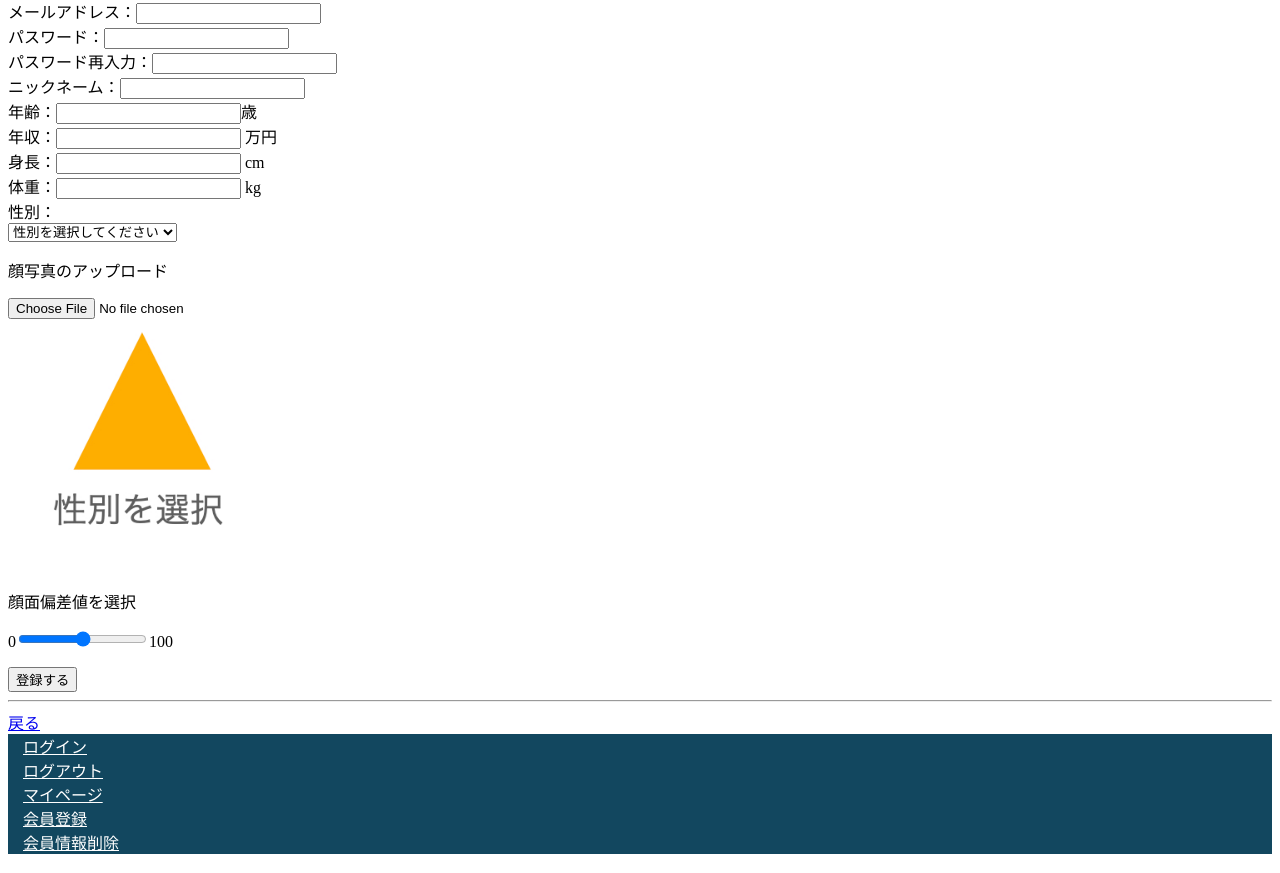
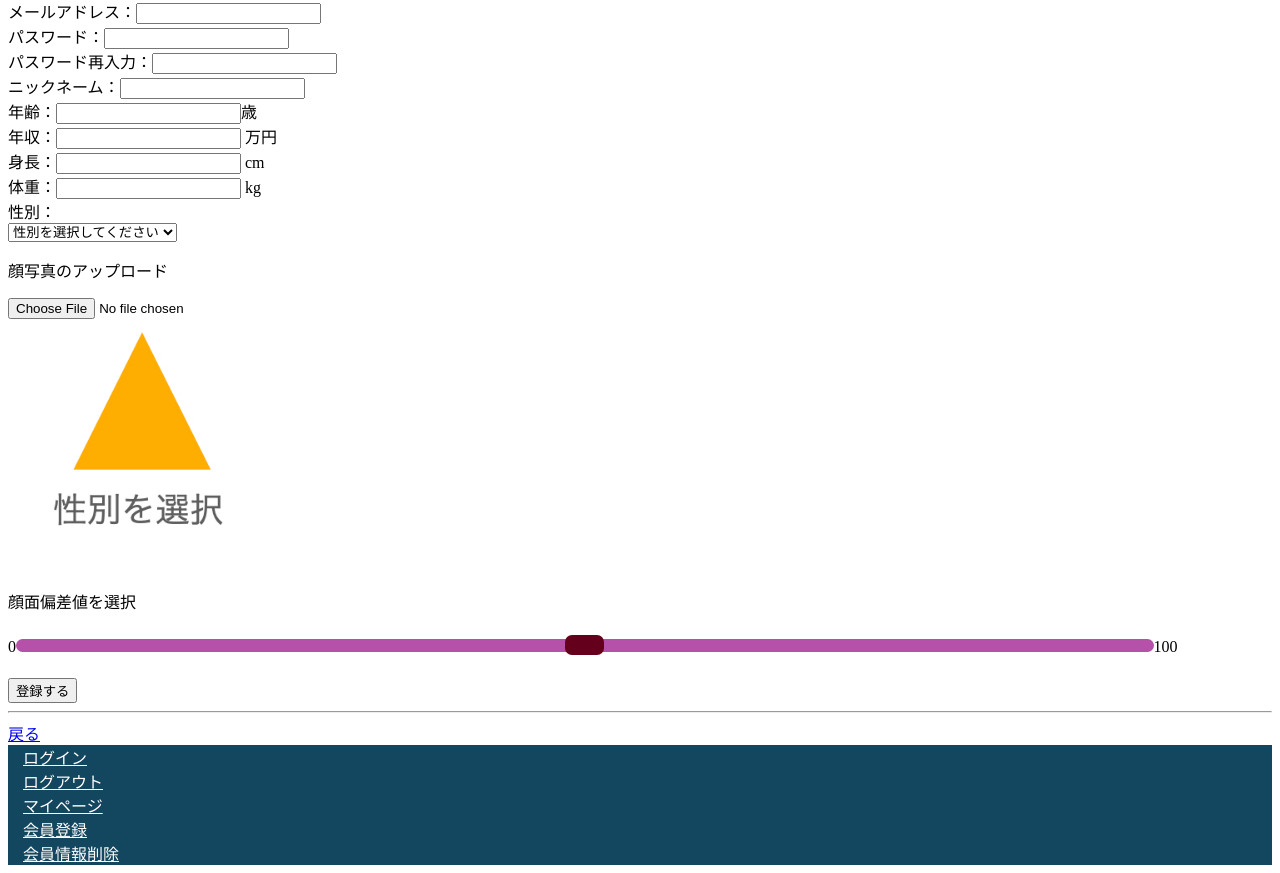
Before and after one commit to daisuke-del/level5, a PHP site: page /register.php in a window 1280 px wide. Shown: the part 187-1060 px from the top of the page. Run offline with PHP 8.4, Linux system fonts and the light colour scheme; some libraries are stand-ins or nearby versions.

Commit message:
slider 1st

```diff
--- a/php/level/css/style.css
+++ b/php/level/css/style.css
@@ -45,6 +45,95 @@ body {
 
 nav {
   display: none;
+}
+
+/*input rangeスライダーのデザイン*/
+input[type=range] {
+  -webkit-appearance: none;
+  margin: 10px 0;
+  width: 90%;
+}
+input[type=range]:focus {
+  outline: none;
+}
+input[type=range]::-webkit-slider-runnable-track {
+  width: 90%;
+  height: 12.8px;
+  cursor: pointer;
+  box-shadow: 0px 0px 0px #000000, 0px 0px 0px #0d0d0d;
+  background: #b551a8;
+  border-radius: 25px;
+  border: 0px solid #000101;
+}
+input[type=range]::-webkit-slider-thumb {
+  box-shadow: 0px 0px 0px #000000, 0px 0px 0px #0d0d0d;
+  border: 0px solid #000000;
+  height: 20px;
+  width: 39px;
+  border-radius: 7px;
+  background: #65001c;
+  cursor: pointer;
+  -webkit-appearance: none;
+  margin-top: -3.6px;
+}
+input[type=range]:focus::-webkit-slider-runnable-track {
+  background: #ac51b5;
+}
+input[type=range]::-moz-range-track {
+  width: 90%;
+  height: 12.8px;
+  cursor: pointer;
+  animate: 0.2s;
+  box-shadow: 0px 0px 0px #000000, 0px 0px 0px #0d0d0d;
+  background: #ac51b5;
+  border-radius: 25px;
+  border: 0px solid #000101;
+}
+input[type=range]::-moz-range-thumb {
+  box-shadow: 0px 0px 0px #000000, 0px 0px 0px #0d0d0d;
+  border: 0px solid #000000;
+  height: 20px;
+  width: 39px;
+  border-radius: 7px;
+  background: #65001c;
+  cursor: pointer;
+}
+input[type=range]::-ms-track {
+  width: 90%;
+  height: 12.8px;
+  cursor: pointer;
+  animate: 0.2s;
+  background: transparent;
+  border-color: transparent;
+  border-width: 39px 0;
+  color: transparent;
+}
+input[type=range]::-ms-fill-lower {
+  background: #ac51b5;
+  border: 0px solid #000101;
+  border-radius: 50px;
+  box-shadow: 0px 0px 0px #000000, 0px 0px 0px #0d0d0d;
+}
+input[type=range]::-ms-fill-upper {
+  background: #ac51b5;
+  border: 0px solid #000101;
+  border-radius: 50px;
+  box-shadow: 0px 0px 0px #000000, 0px 0px 0px #0d0d0d;
+}
+input[type=range]::-ms-thumb {
+  box-shadow: 0px 0px 0px #000000, 0px 0px 0px #0d0d0d;
+  border: 0px solid #000000;
+  height: 20px;
+  width: 39px;
+  border-radius: 7px;
+  background: #65001c;
+  cursor: pointer;
+}
+input[type=range]:focus::-ms-fill-lower {
+  background: #ac51b5;
+}
+input[type=range]:focus::-ms-fill-upper {
+  background: #ac51b5;
 }
 
 
```
Also changed, not shown: php/level/image/mface_image/1682289583625b5917c780d5.07782941.jpeg (deleted), php/level/image/mface_image/412724375625d6e2c39d835.39487356.jpeg (deleted), 1 other file.
